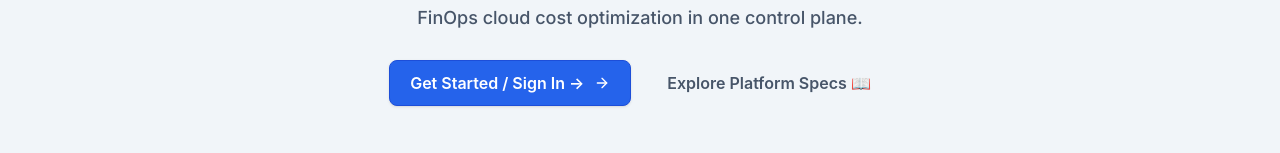
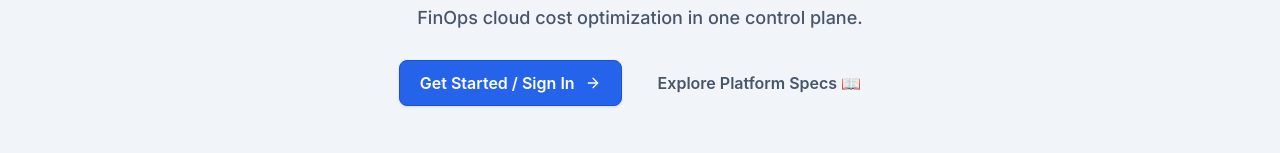
Before and after one commit to Sanyam-saxena/OpenDevX, a React (Vite) app in the folder apps/web/: page / in a window 1280 px wide. Shown: the part 458-611 px from the top of the page. Built offline with nearby package versions, Linux system fonts and the light colour scheme; no server answers.

Commit message:
fix(web): remove extra arrow from dashboard button and add AWS Amplify HTTPS deployment script

```diff
--- a/apps/web/src/pages/HomePage.tsx
+++ b/apps/web/src/pages/HomePage.tsx
@@ -236,7 +236,7 @@ export function HomePage() {
         <div className="flex flex-wrap items-center justify-center gap-4 pt-2">
           <Link to={isAuthenticated ? '/dashboard' : '/login'}>
             <Button variant="primary" size="lg" rightIcon={<ArrowRight className="w-4 h-4" />}>
-              {isAuthenticated ? 'Go to Dashboard' : 'Get Started / Sign In'} →
+              {isAuthenticated ? 'Go to Dashboard' : 'Get Started / Sign In'}
             </Button>
           </Link>
           <Link to="/specs">
```
Also changed, not shown: 1 other file (tests, documents, lock files or other folders).
